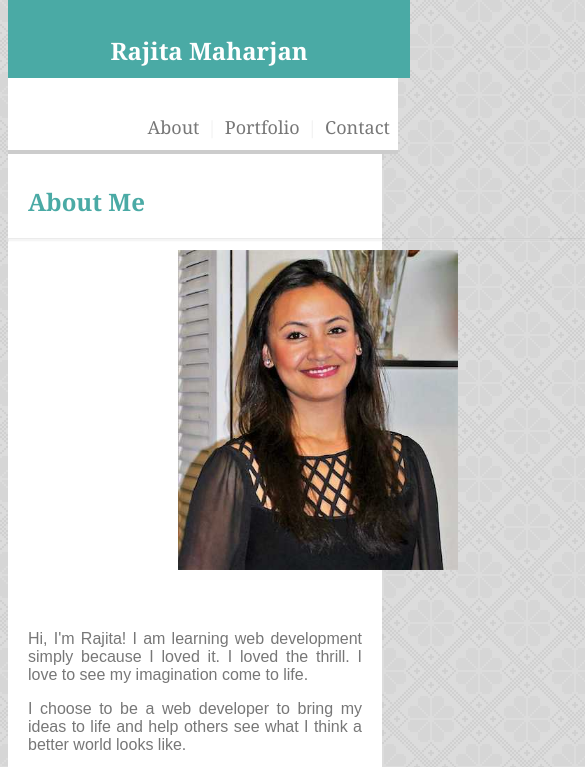
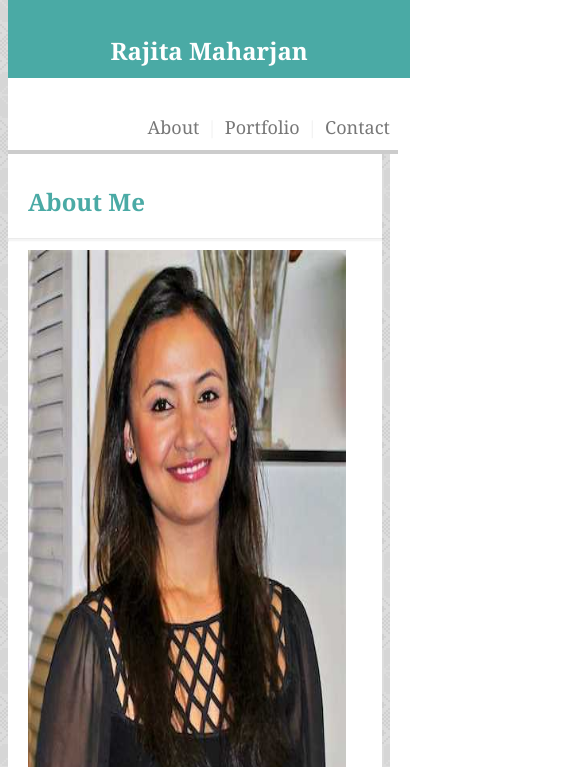
Before and after one commit to marajita/Responsive-Portfolio, a plain HTML site: page index.html in a window 390 px wide. Shown: the top 767 px of the page, 585 px wide, since content can reach past the window. Drawn offline with Linux system fonts and the light colour scheme.

Commit message:
Final Commit after fixing small screen issue

```diff
--- a/assets/css/style.css
+++ b/assets/css/style.css
@@ -31,7 +31,7 @@ body {
 hr {
     opacity: 0.2;
     margin-top: 4px;
-    width: 914px;
+    width: 100%;
     background: #cccccc;
     padding: 1px;
 }
@@ -82,6 +82,12 @@ a:active {
 img {       /* for About page image*/
     float: left;
     padding: 0px 20px 20px 20px;}
+
+#myPic {
+    width: 20%;
+    height: auto;
+
+}
 
 h2 {
     font-family: 'Georgia', Times, "Times New Roman", serif;
@@ -265,10 +271,6 @@ input[type=text] {
         font-size: 18Px;
     }
 
-    hr{
-        width: 900px;;
-    }
-
 }
  @media screen and (max-width: 768px){
     #container {
@@ -303,10 +305,6 @@ input[type=text] {
         font-size: 18PX;
     }
 
-    hr{
-        width: 645px;;
-    }
-
 }
 
 
@@ -324,6 +322,12 @@ input[type=text] {
         height: 150px;
         width: 100%;
    }
+
+   #myPic {
+    width: 85%;
+    height: auto;
+
+}
    .headName{
     width: 96%;
     height: 50px;
@@ -341,11 +345,6 @@ input[type=text] {
         padding-bottom: 60px;
     }
 
-    img {
-
-        margin-left: 150px;
-
-    }
     /* to make games appear vertically */
     .image{
         display: block;
@@ -425,9 +424,9 @@ input[type=text] {
     padding: 10px 20px;
     }
 
-
-    hr{
-        width: 575px;
-    }
+    .container-item{
+    display: flex;
+    height: 600px;
+}
 
 }
--- a/index.html
+++ b/index.html
@@ -31,20 +31,26 @@
         <hr>
         <div>
             <div class="container-item">
-                <img src="assets/images/Rajita.jpeg" alt="MyPicture" width="280" height="320">
+
+                <img id="myPic" src="assets/images/Rajita.jpeg" alt="MyPicture">
             </div>
             <div class="container-item para">
-                <p> Hi, I'm Rajita! I am learning web development simply because I loved it. I loved the thrill. I love
+                <p>Hi, I'm Rajita! I am learning web development simply because I loved it. I loved the thrill. I love
                     to
-                    see my imagination come to life.</p>
-                <p> I choose to be a web developer to bring my ideas to life and help others see what I think a better
-                    world looks like.</p>
-                <p> World wide web is everywhere and everyone is on World wide web. If www didn't existed, We won't be
+                    see my imagination come to life.
+                <br>
+                <br>
+                I choose to be a web developer to bring my ideas to life and help others see what I think a better
+                    world looks like.
+                <br>
+                <br>
+                World wide web is everywhere and everyone is on World wide web. If www didn't existed, We won't be
                     able
                     to google the question that we have and we didn't had an opportunity to express the opinion of the
                     question and as a web developer you have the ability to involve in this movement and be the
                     frontier of
-                    the revolution.</p>
+                    the revolution.
+                </p>
             </div>
         </div>
     </section>
```
